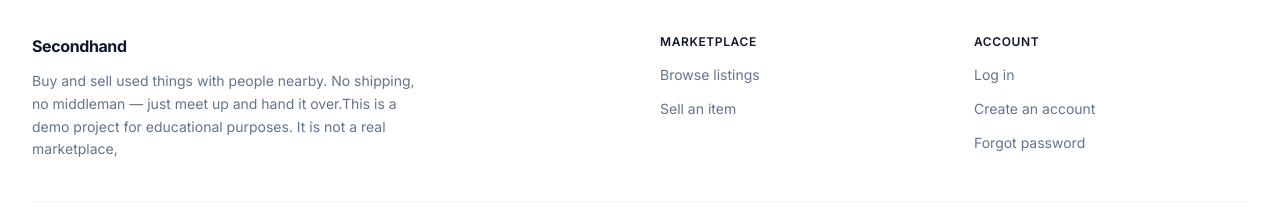
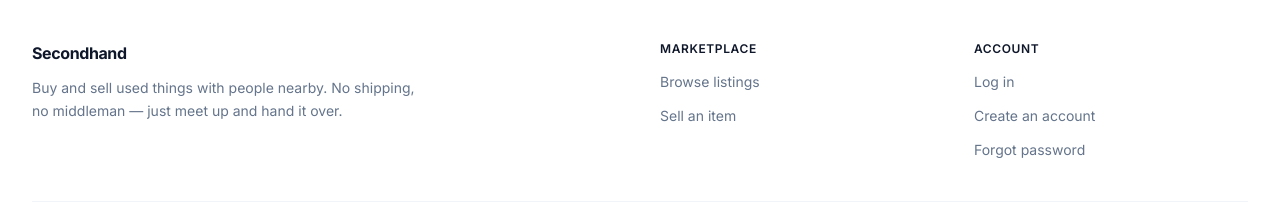
Before and after one commit to choua2025/Local-Secondhand-Marketplace-Frontend, a React (Vite) app: page / in a window 1280 px wide. Shown: the part 510-721 px from the top of the page. Built offline with nearby package versions, Linux system fonts and the light colour scheme; no server answers; a web font is replaced by a local one.

Commit message:
add new message

```diff
--- a/src/components/Footer.tsx
+++ b/src/components/Footer.tsx
@@ -30,9 +30,6 @@ export function Footer(): React.JSX.Element {
             </Link>
             <p className="mt-3 max-w-sm text-sm leading-relaxed text-slate-500">
               {t('footer.tagline')}
-
-              This is a demo project for educational purposes. It is not a real marketplace,
-
             </p>
           </div>
 
```
